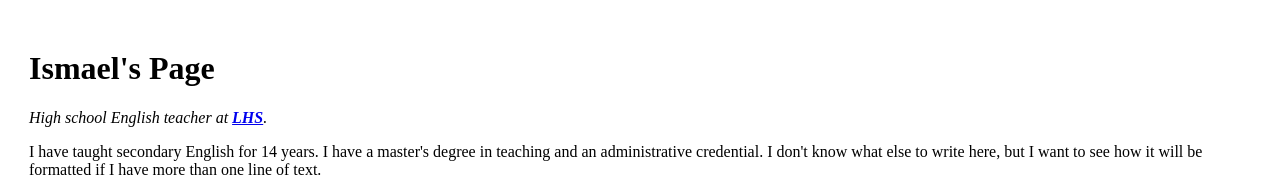
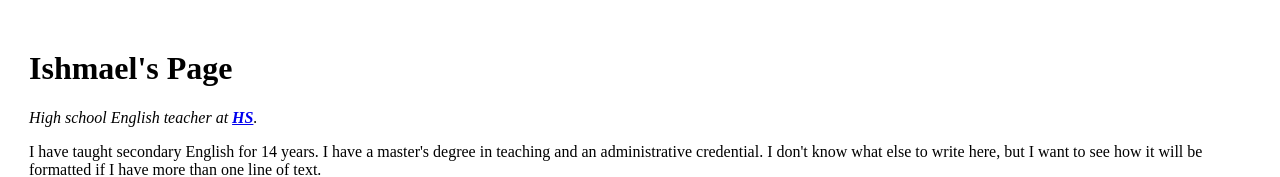
Before and after one commit to HiredGeek84/cv, a plain HTML site: page index.html in a window 1280 px wide. Shown: the top 177 px of the page. Drawn offline with Linux system fonts and the light colour scheme.

Commit message:
name change

```diff
--- a/index.html
+++ b/index.html
@@ -3,15 +3,15 @@
 
 <head>
   <meta charset="utf-8">
-  <title>Ismael's Personal Site</title>
+  <title>Ishmael's Personal Site</title>
 </head>
 
 <body>
   <table cellspacing="20">
     <tr>
       <td>
-        <h1>Ismael's Page</h1>
-        <p><em>High school English teacher at <strong><a href="https://www.luhsd.k12.ca.us/Domain/40">LHS</a></strong>.</em></p>
+        <h1>Ishmael's Page</h1>
+        <p><em>High school English teacher at <strong><a href="https://www.luhsd.k12.ca.us/Domain/40">HS</a></strong>.</em></p>
         <p>I have taught secondary English for 14 years. I have a master's degree in teaching and an administrative credential. I don't know what else to write here, but I want to see how it will be formatted if I have more than one line of text.</p>
       </td>
     </tr>
```
